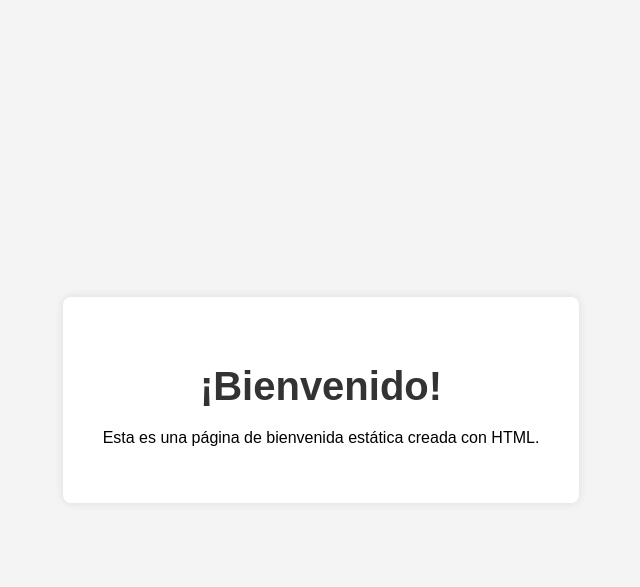
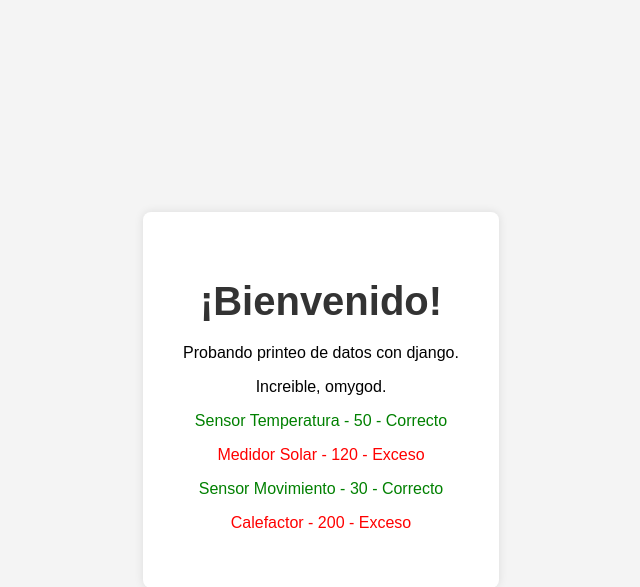
Before and after one commit to akaiferato/unidad1_python_fernando_lagos, a Django app: page / in a window 1280 px wide. Shown: the top 587 px of the page, without its empty margins (319-959 px from the left). Run offline with Django 5.2, Linux system fonts and the light colour scheme.

Commit message:
commit 3 con actividad 1 realizada

```diff
--- a/monitoreo/dispositivos/templates/dispositivos/index.html
+++ b/monitoreo/dispositivos/templates/dispositivos/index.html
@@ -27,12 +27,26 @@ font-size: 2.5em;
         color: #333;
         margin-bottom: 20px;
       }
+      .correcto {
+        color: green;
+      }
+      .exceso {
+        color: red;
+      }
     </style>
   </head>
   <body>
     <div class="container">
       <h1>¡Bienvenido!</h1>
-<p>Esta es una página de bienvenida estática creada con HTML.</p>
+      <p>Probando printeo de datos con django.</p>
+      <p>Increible, omygod.</p>
+      {% for dispositivo in dispositivos %}
+        {% if dispositivo.consumo > consumo_maximo %}
+          <p class="exceso">{{dispositivo.nombre}} - {{dispositivo.consumo}} - Exceso</p>
+        {% else %}
+          <p class="correcto">{{dispositivo.nombre}} - {{dispositivo.consumo}} - Correcto</p>
+        {% endif %}
+      {% endfor %}
     </div>
   </body>
 </html>
--- a/monitoreo/dispositivos/views.py
+++ b/monitoreo/dispositivos/views.py
@@ -2,5 +2,14 @@ from django.shortcuts import render
 from django.http import HttpResponse
 
 def inicio(request):
-    context = {}
-    return render(request, "dispositivos/index.html")
+    dispositivos = [
+            {"nombre" : "Sensor Temperatura", "consumo" : 50},
+            {"nombre" : "Medidor Solar", "consumo" : 120},
+            {"nombre" : "Sensor Movimiento", "consumo" : 30},
+            {"nombre" : "Calefactor", "consumo" : 200}
+        ]
+    consumo_maximo = 100
+    context = {"dispositivos" : dispositivos,
+               "consumo_maximo" : consumo_maximo}
+
+    return render(request, "dispositivos/index.html", context)
```
Lines whose indentation alone changed are shown as unchanged.
